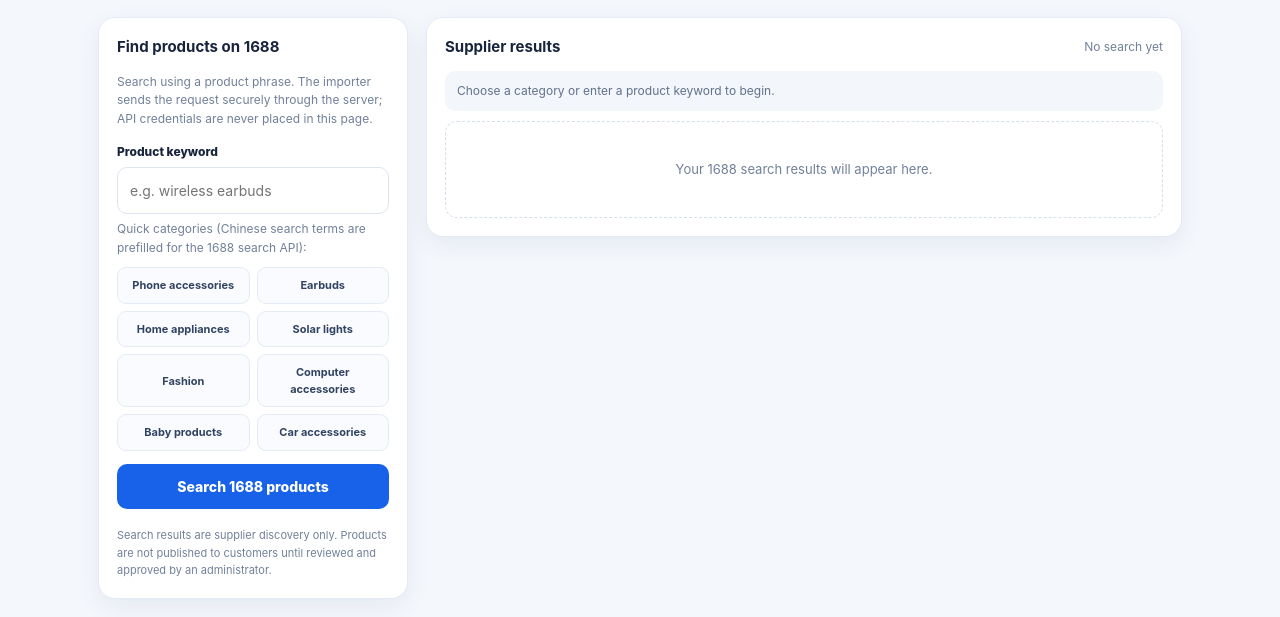
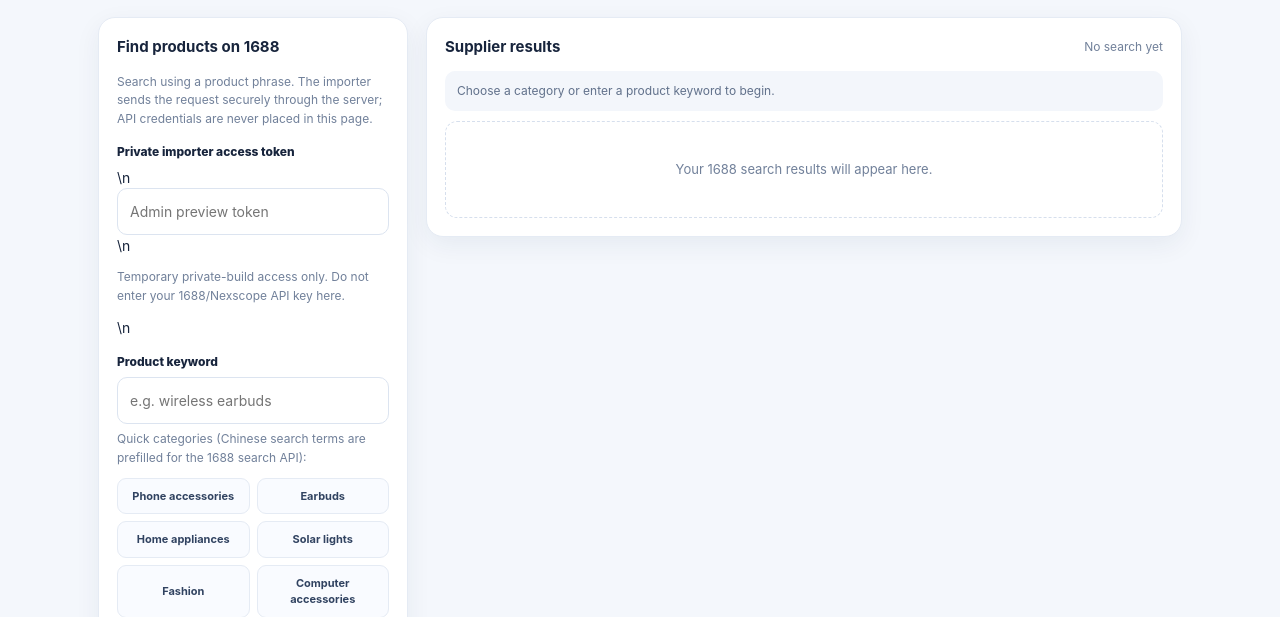
Before and after one commit to samuelopeyemi361-arch/Sparkle, a plain HTML site: page marketplace-lab/index.html in a window 1280 px wide. Shown: the part 183-800 px from the top of the page. Drawn offline with Linux system fonts and the light colour scheme.

Commit message:
Add private access token input to importer workbench

```diff
--- a/marketplace-lab/index.html
+++ b/marketplace-lab/index.html
@@ -47,7 +47,7 @@ button{font:inherit;cursor:pointer;border:0}
   <section class="panel">
    <h2>Find products on 1688</h2>
    <p class="hint">Search using a product phrase. The importer sends the request securely through the server; API credentials are never placed in this page.</p>
-   <label for="keyword">Product keyword</label>
+   <label for="accessToken">Private importer access token</label>\n   <input id="accessToken" type="password" placeholder="Admin preview token" autocomplete="off">\n   <p class="hint">Temporary private-build access only. Do not enter your 1688/Nexscope API key here.</p>\n   <label for="keyword">Product keyword</label>
    <input id="keyword" placeholder="e.g. wireless earbuds" autocomplete="off">
    <div class="hint" style="margin-top:6px">Quick categories (Chinese search terms are prefilled for the 1688 search API):</div>
    <div class="categories">
@@ -73,7 +73,7 @@ button{font:inherit;cursor:pointer;border:0}
 </main>
 <script>
 (function(){
- const $=id=>document.getElementById(id), status=$("status"), results=$("results");
+ const $=id=>document.getElementById(id), status=$("status"), results=$("results");\n let latest=[];\n function accessHeader(){return $("accessToken").value.trim()}
  let latest=[];
  function setStatus(message,type){status.textContent=message;status.className="status"+(type?" "+type:"")}
  function getItems(payload){
@@ -112,7 +112,7 @@ button{font:inherit;cursor:pointer;border:0}
   $("keyword").value=term;$("searchBtn").disabled=true;$("searchBtn").textContent="Searching…";
   setStatus("Contacting the 1688 product search provider…");$("count").textContent="Searching";
   try{
-   const response=await fetch("/api/marketplace/1688-search",{method:"POST",headers:{"Content-Type":"application/json"},body:JSON.stringify({keyword:term})});
+   const response=await fetch("/api/marketplace/1688-search",{method:"POST",headers:{"Content-Type":"application/json","Authorization":"Bearer "+accessHeader()},body:JSON.stringify({keyword:term})});
    const payload=await response.json().catch(()=>({}));
    if(!response.ok)throw new Error(payload.error||("Search failed ("+response.status+")"));
    const items=getItems(payload.data||payload);
@@ -120,7 +120,7 @@ button{font:inherit;cursor:pointer;border:0}
   }catch(error){setStatus(error.message||"Unable to search 1688 right now.", "error");$("count").textContent="Search unavailable";results.innerHTML='<div class="empty" style="grid-column:1/-1">No results loaded. Configure the API credentials on the server, then retry.</div>'}
   finally{$("searchBtn").disabled=false;$("searchBtn").textContent="Search 1688 products"}
  }
- $("searchBtn").addEventListener("click",()=>{const term=$("keyword").value.trim();if(!term){setStatus("Enter a product keyword or choose a category.","error");return}search(term)});
+ $("searchBtn").addEventListener("click",()=>{const term=$("keyword").value.trim();if(!accessHeader()){setStatus("Enter the private importer access token first.","error");return}if(!term){setStatus("Enter a product keyword or choose a category.","error");return}search(term)});
  $("keyword").addEventListener("keydown",e=>{if(e.key==="Enter")$("searchBtn").click()});
  document.querySelectorAll(".cat").forEach(b=>b.addEventListener("click",()=>search(b.dataset.term)));
 })();
```
